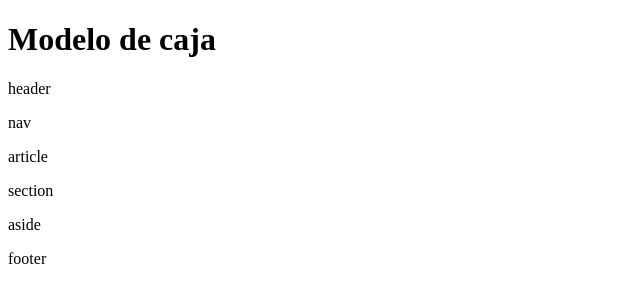
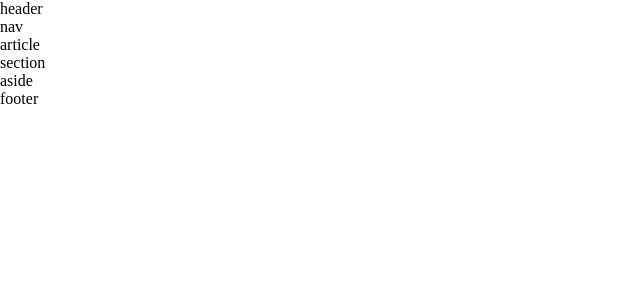
Before and after one commit to galileoguzman/curso-html5-mrci-tech, a plain HTML site: page index.html in a window 1280 px wide. Shown: the whole page, without its empty margins (0-640 px from the left). Drawn offline with Linux system fonts and the light colour scheme.

Commit message:
reset css

```diff
--- a/index.html
+++ b/index.html
@@ -3,9 +3,19 @@
 <head>
 	<meta charset="utf-8"/>
 	<title>Inicio de la maquetación</title>
+
+	<style type="text/css">
+
+		*{
+			border: 0;
+			margin: 0;
+			padding: 0;
+		}
+
+	</style>
+
 </head>
 <body>
-	<h1>Modelo de caja</h1>
 	<div id="contenedor-general">
 		<!-- Este es un comentario -->
 		<div id="header"><!-- aqui comienza el encabezado -->
```
